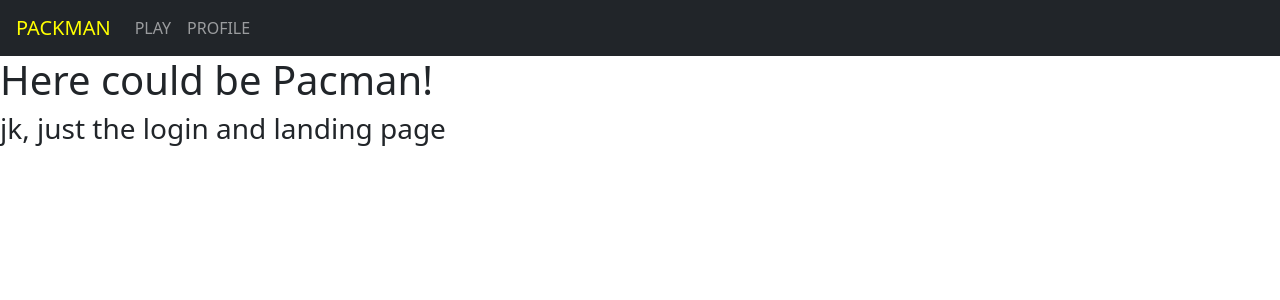
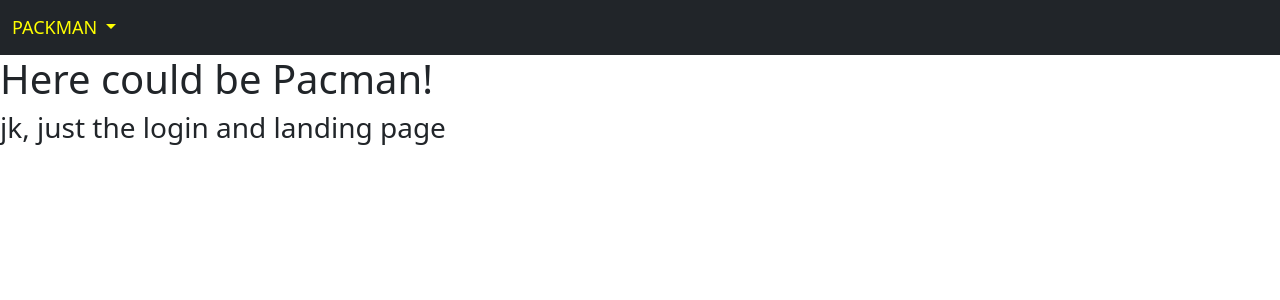
Before and after one commit to langekevin/ISD22, a Django app: page / in a window 1280 px wide. Shown: the top 300 px of the page. Run offline with Django 4.2, Linux system fonts and the light colour scheme.

Commit message:
Initial navbar css override

```diff
--- a/pacmanapp/static/style.css
+++ b/pacmanapp/static/style.css
@@ -1,11 +1,29 @@
 /* Put your custom styles here */
-a.navbar-brand {
+
+/* Navbar */
+button.btn {
+    color:yellow;
+    background-color: transparent;
+    border: none;
+    font-size:18px;
+}
+button.dropdown-toggle:active {
+    color:yellow;
+}
+ul.dropdown-menu {
+    background-color: transparent;
+    border-color: transparent;
+}
+a.dropdown-item {
     color: yellow;
+    font-size: 20px;
 }
-a.nav-link:hover {
-    color: yellow;
+a.dropdown-item:hover {
+    background-color: transparent;
+    color: blue;
 }
 
+/* Profile */
 .profile {
     background: url("https://steamuserimages-a.akamaihd.net/ugc/949579868316400106/667E62BCDC4F0077104EAA826A5D825CDEF5B0C8/?imw=5000&imh=5000&ima=fit&impolicy=Letterbox&imcolor=%23000000&letterbox=false");
     background-position: center;
--- a/pacmanapp/templates/base.html
+++ b/pacmanapp/templates/base.html
@@ -4,6 +4,7 @@
 <head>
     <meta charset="UTF-8">
     <title>Pacman</title>
+    <script src="{% static 'profile.js' %}"></script>
     <link rel="stylesheet" type="text/css" href="{% static 'style.css' %}" />
     <link href="https://cdn.jsdelivr.net/npm/bootstrap@5.2.2/dist/css/bootstrap.min.css" rel="stylesheet" integrity="sha384-Zenh87qX5JnK2Jl0vWa8Ck2rdkQ2Bzep5IDxbcnCeuOxjzrPF/et3URy9Bv1WTRi" crossorigin="anonymous">
 </head>
@@ -12,6 +13,7 @@
     {% block content %}
     {% endblock %}
 
+
     <script src="https://cdn.jsdelivr.net/npm/@popperjs/core@2.11.6/dist/umd/popper.min.js" integrity="sha384-oBqDVmMz9ATKxIep9tiCxS/Z9fNfEXiDAYTujMAeBAsjFuCZSmKbSSUnQlmh/jp3" crossorigin="anonymous"></script>
     <script src="https://cdn.jsdelivr.net/npm/bootstrap@5.2.2/dist/js/bootstrap.min.js" integrity="sha384-IDwe1+LCz02ROU9k972gdyvl+AESN10+x7tBKgc9I5HFtuNz0wWnPclzo6p9vxnk" crossorigin="anonymous"></script>
 </body>
--- a/pacmanapp/templates/navbar.html
+++ b/pacmanapp/templates/navbar.html
@@ -1,16 +1,11 @@
 <nav class="navbar navbar-expand-lg navbar-dark bg-dark">
-  <a class="navbar-brand ps-3" href="/">PACKMAN</a>
-  <button class="navbar-toggler" type="button" data-toggle="collapse" data-target="#navbarNav" aria-controls="navbarNav" aria-expanded="false" aria-label="Toggle navigation">
-    <span class="navbar-toggler-icon"></span>
+<div class="dropdown">
+  <button class="btn dropdown-toggle" onclick="myFunc()" type="button" data-bs-toggle="dropdown" aria-expanded="false">
+    PACKMAN
   </button>
-  <div class="collapse navbar-collapse" id="navbarNav">
-    <ul class="navbar-nav">
-      <li class="nav-item active">
-        <a class="nav-link" href="pacman">PLAY</a>
-      </li>
-      <li class="nav-item">
-        <a class="nav-link" href="profile">PROFILE</a>
-      </li>
-    </ul>
-  </div>
+  <ul class="dropdown-menu">
+    <li><a class="dropdown-item" href="pacman">PLAY</a></li>
+    <li><a class="dropdown-item" href="profile">PROFILE</a></li>
+  </ul>
+</div>
 </nav>
```
